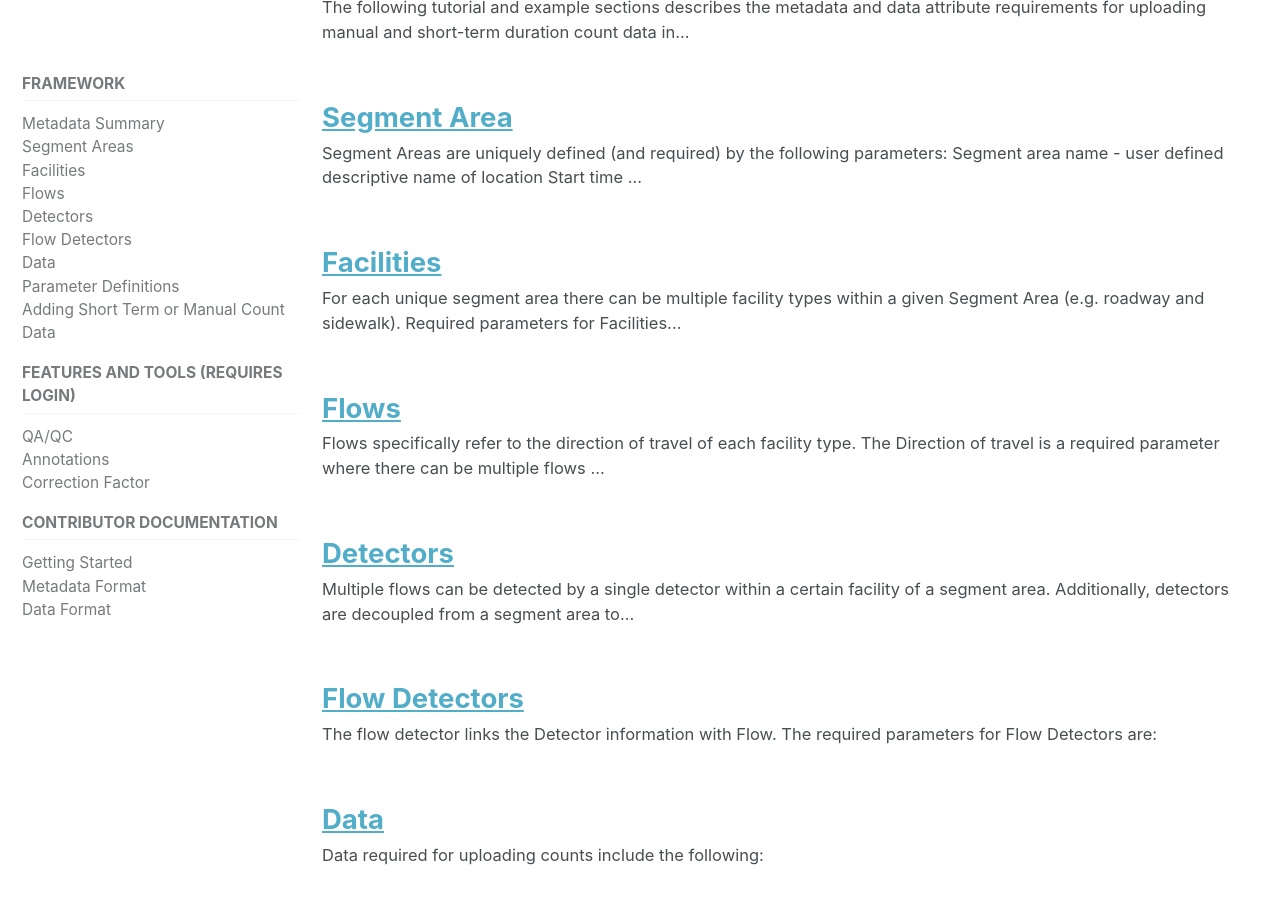
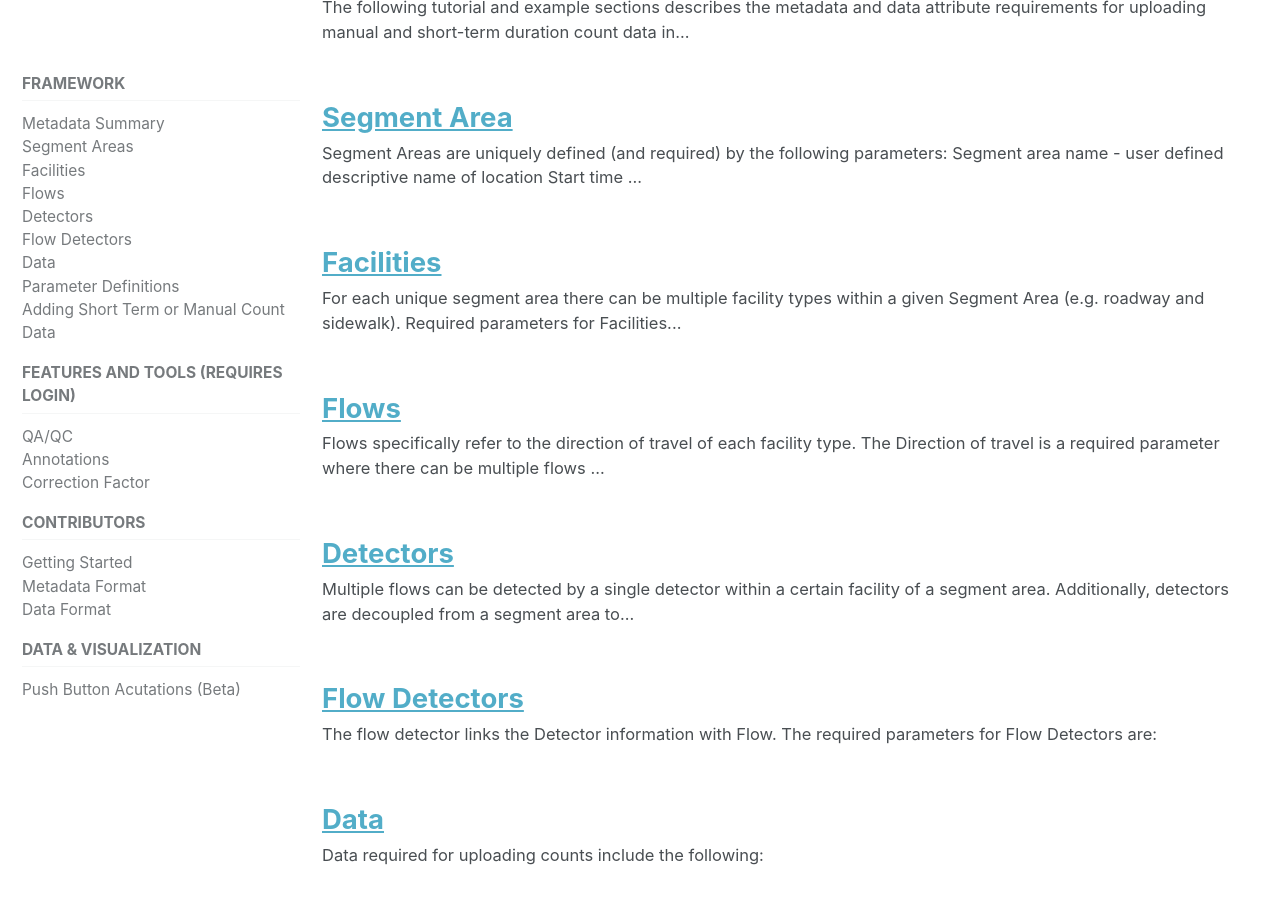
Before and after one commit to PSUTrec/documentation, a Jekyll site: the page built from _pages/documentation.md, in a window 1280 px wide and 900 px high, scrolled down 301 px. Built offline with Jekyll 4.4.1, drawn with Linux system fonts in a browser that asks for light colours; nearby versions of some CDN libraries.

Commit message:
update sidebar menu

```diff
--- a/_data/navigation.yml
+++ b/_data/navigation.yml
@@ -47,7 +47,7 @@ documents:
       - title: "Correction Factor"
         url: /documents/11-data-correction/
 
-  - title: Contributor Documentation
+  - title: Contributors
     children:
       - title: "Getting Started"
         url: /documents/12-getting-started/
@@ -55,3 +55,8 @@ documents:
         url: /documents/13-metadata-format/
       - title: "Data Format"
         url: /documents/14-data-format/
+
+  - title: Data & Visualization
+    children:
+      - title: Push Button Acutations (Beta)
+        url: /documents/push-button/
```
